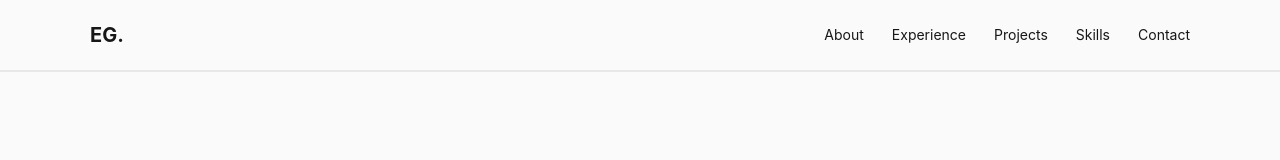
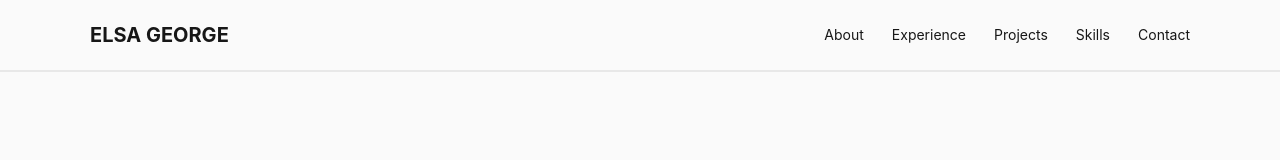
Before and after one commit to ElsaGeorge123/elsa-george.github.io, a plain HTML site: page index.html in a window 1280 px wide. Shown: the top 160 px of the page. Drawn offline with Linux system fonts and the light colour scheme.

Commit message:
Update index.html

```diff
--- a/index.html
+++ b/index.html
@@ -348,7 +348,7 @@
     <nav>
         <div class="container nav-inner">
 
-            <div class="logo">EG.</div>
+            <div class="logo">ELSA GEORGE</div>
 
             <ul class="nav-links">
                 <li><a href="#about">About</a></li>
```
